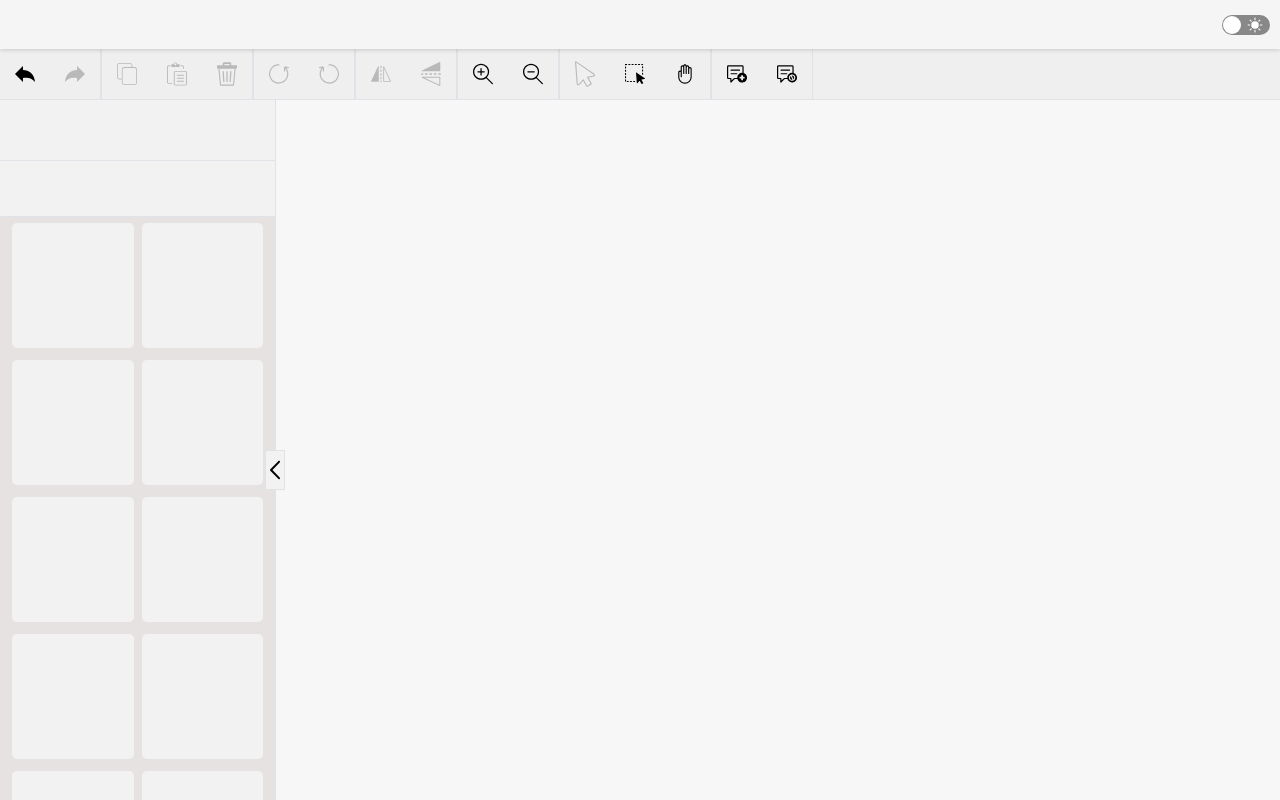
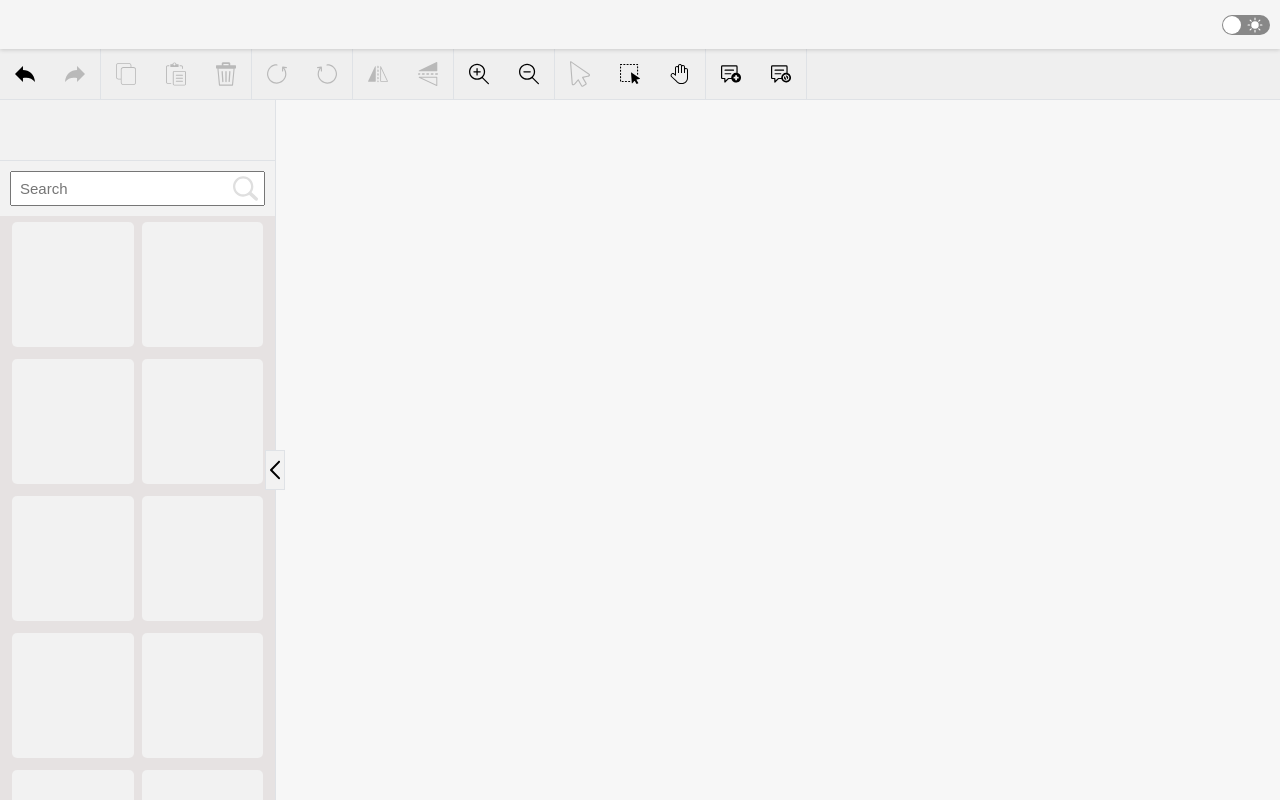
Before and after one commit to tblanpied/LogicSim, a React (Create React App) app: page / in a window 1280 px wide. Built offline with nearby package versions, Linux system fonts and the light colour scheme; the HTML template or start-up script is replaced by a standard one.

Commit message:
modified colors of the dark theme, changed hand icon, added component picker search bar

```diff
--- a/src/App.css
+++ b/src/App.css
@@ -10,5 +10,5 @@
 }
 
 #dark {
-  background-color: #2B2B2B;
+  background-color: #1E1E1E;
 }
--- a/src/components/UI/css/component_picker.css
+++ b/src/components/UI/css/component_picker.css
@@ -1,6 +1,6 @@
 .component_picker{
     position: relative;
-    height: calc(100% - 117px);
+    height: calc(100% - 116px);
     display: grid;
     grid-template-columns: 1fr 1fr;
     overflow-x: hidden;
--- a/src/components/UI/css/component_picker_group.css
+++ b/src/components/UI/css/component_picker_group.css
@@ -3,11 +3,11 @@
 }
 
 #light .component_picker_group{
-    background-color: #F2F2F2;
+    background-color: inherit;
     border-bottom: 1px solid #dfe2e6;
 }
 
 #dark .component_picker_group{
-    background-color: #2F2F2F;
-    border-bottom: 1px solid #373535;
+    background-color: inherit;
+    border-bottom: 1px solid #444444;
 }
--- a/src/components/UI/css/component_picker_item.css
+++ b/src/components/UI/css/component_picker_item.css
@@ -15,7 +15,7 @@
 }
 
 #dark .component_picker_item{
-    background-color: #2F2F2F;
+    background-color: #2C2C2C;
 }
 
 #dark .component_picker_item:hover{
--- a/src/components/UI/css/component_picker_search.css
+++ b/src/components/UI/css/component_picker_search.css
@@ -1,13 +1,39 @@
 .component_picker_search{
-    height: 55px;
+    margin: 10px;
+    position: relative;
+    display: flex;
 }
 
-#light .component_picker_search{
-    background-color: #F2F2F2;
-    border-bottom: 1px solid #dfe2e6;
+.component_search_input{
+    padding: 7px 8px;
+    font-size: 15px;
+    flex-grow: 1;
 }
 
-#dark .component_picker_search{
-    background-color: #2F2F2F;
-    border-bottom: 1px solid #373535;
+.component_search_form{
+    display: flex;
+    flex-grow: 1;
+    align-items: center;
 }
+
+.component_search_btn{
+    background: none;
+    border: 0;
+    position: absolute;
+    right: 7px;
+    top: 5px;
+    padding: 0;
+}
+
+.component_search_logo{
+    width: 25px;
+    height: 25px;
+}
+
+.component_search_logo{
+    fill: #dfdfdf;
+}
+
+.component_search_logo:hover{
+    fill: #575757;
+}
--- a/src/components/UI/css/header.css
+++ b/src/components/UI/css/header.css
@@ -13,7 +13,7 @@
 }
 
 #dark .App-header {
-    background-color: #4C4C4C;
+    background-color: #3C3C3C;
     box-shadow: 0px 1px 4px 0px rgba(40, 40, 40, 0.205);
 }
 
--- a/src/components/UI/css/sidebar.css
+++ b/src/components/UI/css/sidebar.css
@@ -12,8 +12,8 @@
 }
 
 #dark .sidebar{
-    background-color: #2F2F2F;
-    border-right: 1px solid #373535;
+    background-color: #2C2C2C;
+    border-right: 1px solid #444444;
 }
 
 .open_close_sidebar_btn {
@@ -36,7 +36,7 @@
 
 #dark .open_close_sidebar_btn {
     background-color: #2F2F2F;
-    border: 1px solid #373535;
+    border: 1px solid #444444;
 }
 
 .open_close_sidebar_btn svg{
--- a/src/components/UI/css/toolbar.css
+++ b/src/components/UI/css/toolbar.css
@@ -13,8 +13,8 @@
 }
 
 #dark .toolbar {
-    background-color: #3E3E3E;
-    border-bottom: 1px solid #373535;
+    background-color: #2C2C2C;
+    border-bottom: 1px solid #444444;
 }
 
 #light .toolbar-icon {
@@ -58,9 +58,9 @@
 }
 
 #dark .toolbar_borderleft{
-    border-left: 1px solid #373535;
+    border-left: 1px solid #444444;
 }
 
 #dark .toolbar_borderright{
-    border-right: 1px solid #373535;
+    border-right: 1px solid #444444;
 }
--- a/src/components/UI/js/component_picker_search.js
+++ b/src/components/UI/js/component_picker_search.js
@@ -1,5 +1,6 @@
 import "../css/component_picker_search.css";
 import React from 'react';
+import {ReactComponent as SearchLogo} from '../svg/search.svg';
 
 class ComponentPickerSearch extends React.Component{
     constructor(props){
@@ -9,7 +10,12 @@ class ComponentPickerSearch extends React.Component{
     render(){
         return(
             <div className="component_picker_search">
-
+                <form acceptCharset="UTF-8" className="component_search_form" method="get">
+                    <input className="component_search_input" type="text" placeholder="Search"></input>
+                    <button className="component_search_btn" type="submit">
+                        <SearchLogo className="component_search_logo"></SearchLogo>
+                    </button>
+                </form>
             </div>
         );
     }
--- a/src/components/UI/js/toolbar.js
+++ b/src/components/UI/js/toolbar.js
@@ -27,18 +27,18 @@ class ToolBar extends React.Component{
             <div className="toolbar">
                 <Undo className="toolbar-icon toolbar_active_btn"></Undo>
                 <Redo className="toolbar-icon toolbar_borderright"></Redo>
-                <Copy className="toolbar-icon toolbar_borderleft"></Copy>
+                <Copy className="toolbar-icon"></Copy>
                 <Paste className="toolbar-icon"></Paste>
-                <Delete className="toolbar-icon toolbar_borderright"></Delete>
+                <Delete className="toolbar-icon"></Delete>
                 <RotateLeft className="toolbar-icon toolbar_borderleft"></RotateLeft>
                 <RotateRight className="toolbar-icon toolbar_borderright"></RotateRight>
-                <FlipHorizontal className="toolbar-icon toolbar_borderleft"></FlipHorizontal>
-                <FlipVertical className="toolbar-icon toolbar_borderright"></FlipVertical>
+                <FlipHorizontal className="toolbar-icon"></FlipHorizontal>
+                <FlipVertical className="toolbar-icon"></FlipVertical>
                 <ZoomIn className="toolbar-icon toolbar_borderleft toolbar_active_btn"></ZoomIn>
                 <ZoomOut className="toolbar-icon toolbar_borderright toolbar_active_btn"></ZoomOut>
-                <Select className="toolbar-icon toolbar_borderleft"></Select>
+                <Select className="toolbar-icon"></Select>
                 <SelectArea className="toolbar-icon toolbar_active_btn"></SelectArea>
-                <MoveHand className="toolbar-icon toolbar_borderright toolbar_active_btn"></MoveHand>
+                <MoveHand className="toolbar-icon toolbar_active_btn"></MoveHand>
                 <AnnotAdd className="toolbar-icon toolbar_borderleft toolbar_active_btn"></AnnotAdd>
                 <AnnotVisibility className="toolbar-icon toolbar_borderright toolbar_active_btn"></AnnotVisibility>
             </div>
```
Also changed, not shown: src/components/UI/svg/move-hand.svg, src/components/UI/svg/search.svg (added).
